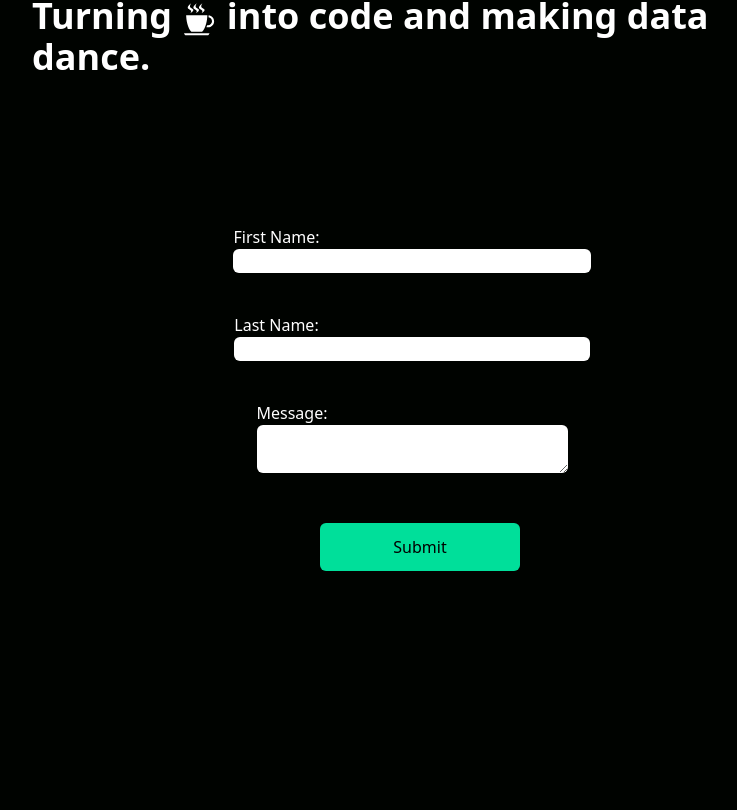
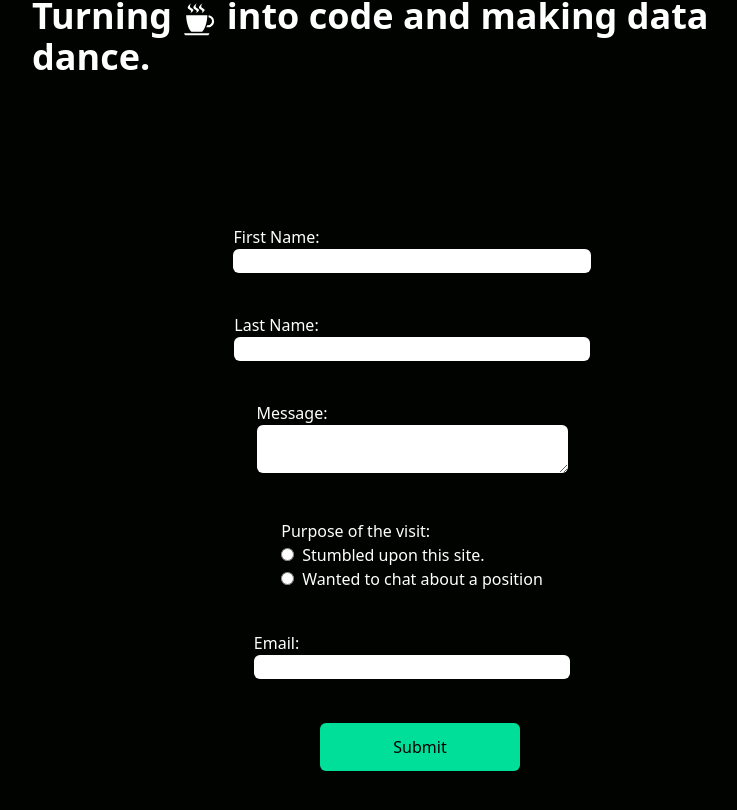
Before and after one commit to ranaveera1994/portfolio-website, a React (Create React App) app: page / in a window 1280 px wide. Shown: the part 368-1178 px from the top of the page, without its empty margins (228-965 px from the left). Before the commit the page ends 1027 px from the top, so only its background shows below. Built offline with nearby package versions, Linux system fonts and the light colour scheme.

Commit message:
added sending email feature in contact form

```diff
--- a/src/components/ContactForm.js
+++ b/src/components/ContactForm.js
@@ -5,12 +5,21 @@ const ContactForm = () => {
     firstName: "",
     lastName: "",
     message: "",
+    purpose: "",
+    email: ""
   });
 
   const [submissionResult, setSubmissionResult] = useState(null);
 
   const handleSubmit = async (e) => {
     e.preventDefault();
+
+    if (!formData.firstName || !formData.lastName || !formData.message || !formData.purpose || !formData.email) {
+      setSubmissionResult({ error: "Error submitting the form. Please fill all the details" });
+      return;
+    }
+
+    console.log("Form data", formData);
 
     try {
       const response = await fetch("https://143s4b0pi6.execute-api.us-east-1.amazonaws.com/prod/", {
@@ -35,6 +44,10 @@ const ContactForm = () => {
       // Handle the error as needed
       setSubmissionResult({ error: error.message });
     }
+  };
+
+  const handleCloseBanner = () => {
+    setSubmissionResult(null);
   };
 
   return (
@@ -72,21 +85,75 @@ const ContactForm = () => {
           />
         </label>
 
+        <label className="py-5">
+          Purpose of the visit:
+          <div>
+            <input
+              type="radio"
+              id="casual"
+              name="purpose"
+              value="casual"
+              checked={formData.purpose === "casual"}
+              onChange={(e) => setFormData({ ...formData, purpose: e.target.value })}
+            />
+            <label htmlFor="casual" className="ml-2">
+              Stumbled upon this site.
+            </label>
+          </div>
+          <div>
+            <input
+              type="radio"
+              id="job"
+              name="purpose"
+              value="job"
+              checked={formData.purpose === "job"}
+              onChange={(e) => setFormData({ ...formData, purpose: e.target.value })}
+            />
+            <label htmlFor="job" className="ml-2">
+              Wanted to chat about a position
+            </label>
+          </div>
+        </label>
+
+        <label className="py-5">
+          Email:
+          <input
+            className="px-5 w-full rounded-md text-black"
+            type="text"
+            name="email"
+            value={formData.email}
+            onChange={(e) => setFormData({ ...formData, email: e.target.value })}
+          />
+        </label>
+
         <button className="bg-[#00df9a] text-black rounded-md font-medium w-[200px] ml-4 my-6 px-6 py-3" type="submit">
           Submit
         </button>
-      </form>
 
         {submissionResult && (
           <div>
-          <h2>Submission Result:</h2>
             {submissionResult.error ? (
-            <p style={{ color: "red" }}>Error: {submissionResult.error}</p>
+              <div className="inline-flex items-center">
+                <p className="bg-[#e11d48] rounded-md font-medium text-white flex flex-col items-center justify-center w-[500px] ml-6 my-2 px-4 py-3 ">
+                  {submissionResult.error}{" "}
+                </p>
+                <button className="ml-4" onClick={handleCloseBanner}>
+                  X
+                </button>
+              </div>
             ) : (
-            <p style={{ color: "green" }}>Success: {submissionResult.body}</p>
+              <div className="inline-flex items-center">
+                <p className="bg-[#16a34a] rounded-md font-medium text-white flex flex-col items-center justify-center w-[500px] ml-6 my-2 px-4 py-3 ">
+                  {submissionResult.body}{" "}
+                </p>
+                <button className="ml-4" onClick={handleCloseBanner}>
+                  X
+                </button>
+              </div>
             )}
           </div>
         )}
+      </form>
     </div>
   );
 };
```
Lines whose indentation alone changed are shown as unchanged.
